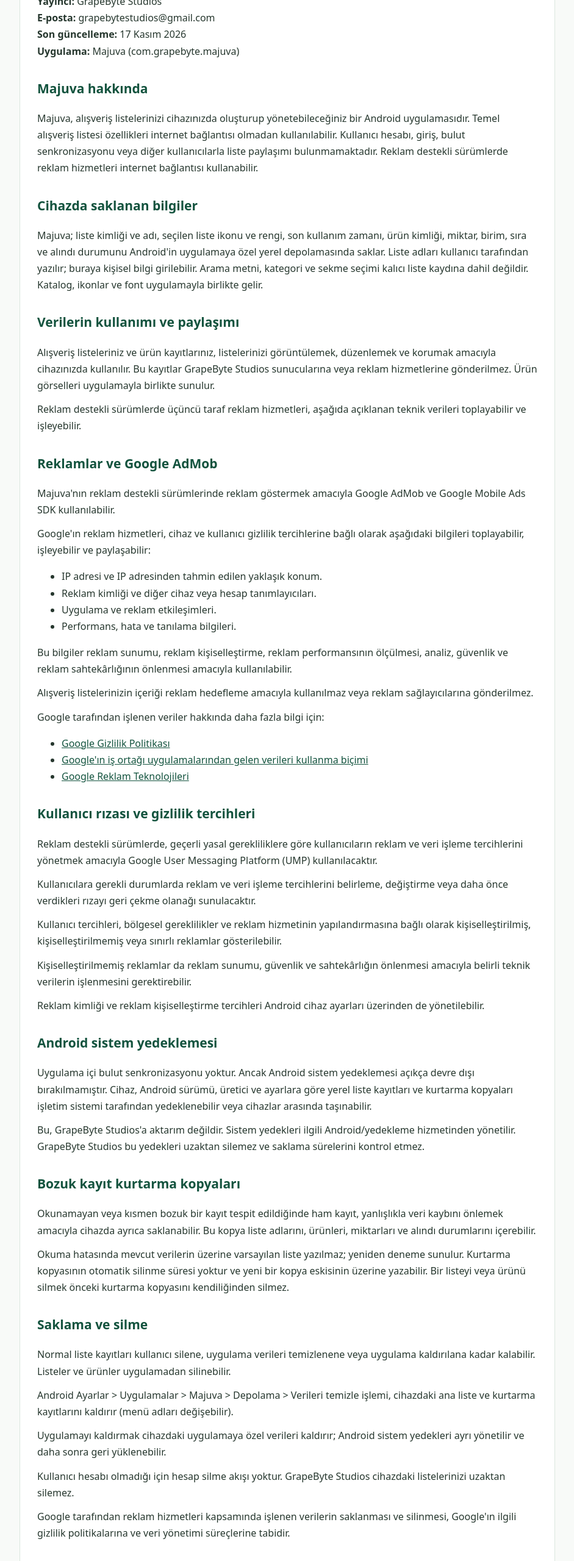
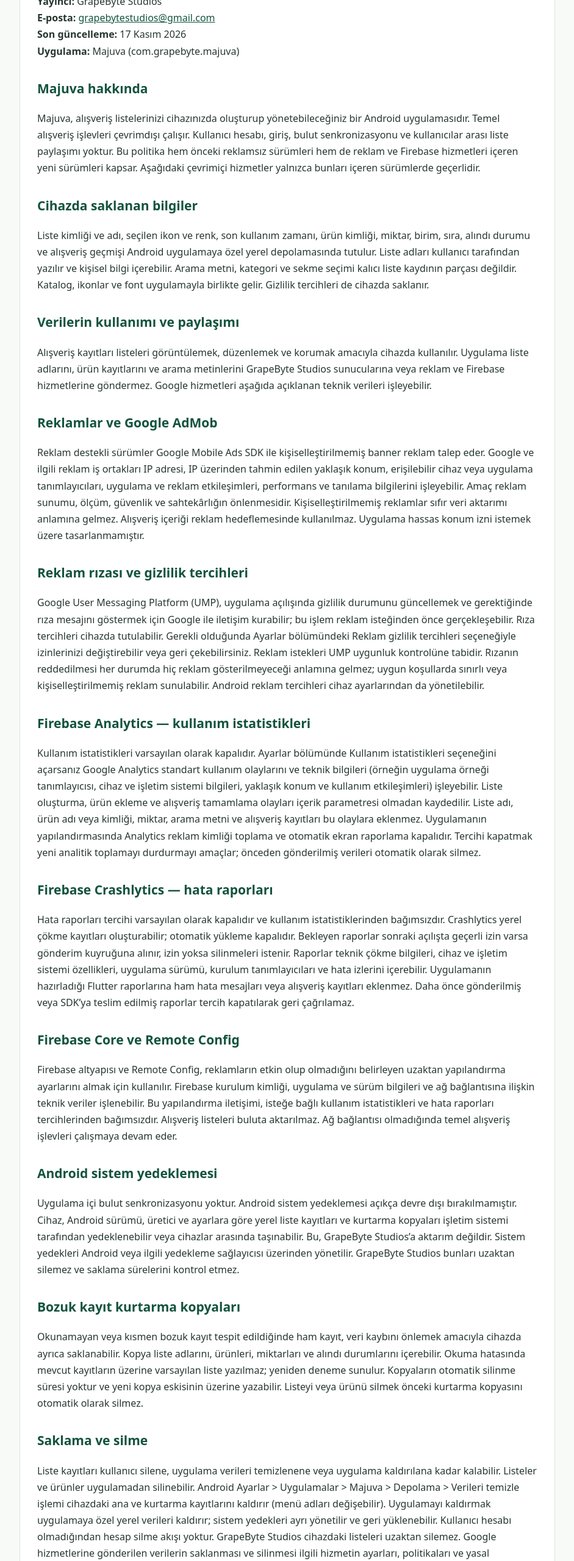
Before and after one commit to metinuzumcu05-a11y/majuva-privacy, a plain HTML site: page index.html in a window 1280 px wide. Shown: the part 240-2800 px from the top of the page at 61% size, without its empty margins (169-1110 px from the left). Drawn offline with Linux system fonts and the light colour scheme.

Commit message:
Update privacy policies for Firebase and AdMob
Added Firebase Analytics, Crashlytics, Remote Config and updated advertising consent and data processing disclosures in Turkish and English.

```diff
--- a/index.html
+++ b/index.html
@@ -1,277 +1,40 @@
-
 <!doctype html>
 <html lang="tr">
-<head>
-    <meta charset="utf-8">
-    <meta name="viewport" content="width=device-width,initial-scale=1">
-    <title>Majuva — Gizlilik Politikası</title>
-
-    <style>
-        body{margin:0;background:#f8faf8;color:#26372e;font:16px/1.7 system-ui,Segoe UI,sans-serif}
-        header{background:#13533e;color:white;padding:22px}
-        header div{max-width:820px;margin:auto}
-        header strong{font-size:24px}
-        header a{margin-left:20px;color:#e4f9e9}
-        main{max-width:820px;margin:24px auto;padding:28px;background:white;border-radius:18px;border:1px solid #dbe7de}
-        h1{font-size:30px}
-        h2{font-size:21px;margin-top:30px;color:#13533e}
-        p{margin:12px 0}
-        main a{color:#13533e;overflow-wrap:anywhere}
-        footer{text-align:center;color:#687c6e;padding:20px}
-        @media(max-width:650px){
-            main{margin:0;border:none;border-radius:0;padding:20px}
-            h1{font-size:26px}
-        }
-    </style>
-</head>
-
-<body>
-<header>
-    <div>
-        <strong>Majuva</strong>
-        <a href="index.html">Türkçe</a>
-        <a href="privacy-en.html">English</a>
-    </div>
-</header>
-
-<main>
-    <h1>Majuva Gizlilik Politikası</h1>
-
-    <p>
-        <strong>Yayıncı:</strong> GrapeByte Studios<br>
-        <strong>E-posta:</strong> grapebytestudios@gmail.com<br>
+<head><meta charset="utf-8"><meta name="viewport" content="width=device-width,initial-scale=1"><title>Majuva — Gizlilik Politikası</title><style>body{margin:0;background:#f8faf8;color:#26372e;font:16px/1.7 system-ui,Segoe UI,sans-serif}header{background:#13533e;color:white;padding:22px}header div{max-width:820px;margin:auto}header strong{font-size:24px}header a{margin-left:20px;color:#e4f9e9}main{max-width:820px;margin:24px auto;padding:28px;background:white;border-radius:18px;border:1px solid #dbe7de}h1{font-size:30px}h2{font-size:21px;margin-top:30px;color:#13533e}p{margin:12px 0}main a{color:#13533e;overflow-wrap:anywhere}footer{text-align:center;color:#687c6e;padding:20px}@media(max-width:650px){main{margin:0;border:none;border-radius:0;padding:20px}h1{font-size:26px}}</style></head>
+<body><header><div><strong>Majuva</strong><a href="index.html">Türkçe</a><a href="privacy-en.html">English</a></div></header>
+<main><h1>Majuva Gizlilik Politikası</h1><p><strong>Yayıncı:</strong> GrapeByte Studios<br>
+<strong>E-posta:</strong> <a href="mailto:grapebytestudios@gmail.com">grapebytestudios@gmail.com</a><br>
 <strong>Son güncelleme:</strong> 17 Kasım 2026<br>
-        <strong>Uygulama:</strong> Majuva (com.grapebyte.majuva)
-    </p>
-
+<strong>Uygulama:</strong> Majuva (com.grapebyte.majuva)</p>
 <h2>Majuva hakkında</h2>
-    <p>
-        Majuva, alışveriş listelerinizi cihazınızda oluşturup
-        yönetebileceğiniz bir Android uygulamasıdır. Temel
-        alışveriş listesi özellikleri internet bağlantısı
-        olmadan kullanılabilir. Kullanıcı hesabı, giriş, bulut
-        senkronizasyonu veya diğer kullanıcılarla liste
-        paylaşımı bulunmamaktadır. Reklam destekli sürümlerde
-        reklam hizmetleri internet bağlantısı kullanabilir.
-    </p>
-
+<p>Majuva, alışveriş listelerinizi cihazınızda oluşturup yönetebileceğiniz bir Android uygulamasıdır. Temel alışveriş işlevleri çevrimdışı çalışır. Kullanıcı hesabı, giriş, bulut senkronizasyonu ve kullanıcılar arası liste paylaşımı yoktur. Bu politika hem önceki reklamsız sürümleri hem de reklam ve Firebase hizmetleri içeren yeni sürümleri kapsar. Aşağıdaki çevrimiçi hizmetler yalnızca bunları içeren sürümlerde geçerlidir.</p>
 <h2>Cihazda saklanan bilgiler</h2>
-    <p>
-        Majuva; liste kimliği ve adı, seçilen liste ikonu ve
-        rengi, son kullanım zamanı, ürün kimliği, miktar,
-        birim, sıra ve alındı durumunu Android'in uygulamaya
-        özel yerel depolamasında saklar. Liste adları kullanıcı
-        tarafından yazılır; buraya kişisel bilgi girilebilir.
-        Arama metni, kategori ve sekme seçimi kalıcı liste
-        kaydına dahil değildir. Katalog, ikonlar ve font
-        uygulamayla birlikte gelir.
-    </p>
-
+<p>Liste kimliği ve adı, seçilen ikon ve renk, son kullanım zamanı, ürün kimliği, miktar, birim, sıra, alındı durumu ve alışveriş geçmişi Android uygulamaya özel yerel depolamasında tutulur. Liste adları kullanıcı tarafından yazılır ve kişisel bilgi içerebilir. Arama metni, kategori ve sekme seçimi kalıcı liste kaydının parçası değildir. Katalog, ikonlar ve font uygulamayla birlikte gelir. Gizlilik tercihleri de cihazda saklanır.</p>
 <h2>Verilerin kullanımı ve paylaşımı</h2>
-    <p>
-        Alışveriş listeleriniz ve ürün kayıtlarınız,
-        listelerinizi görüntülemek, düzenlemek ve korumak
-        amacıyla cihazınızda kullanılır. Bu kayıtlar
-        GrapeByte Studios sunucularına veya reklam
-        hizmetlerine gönderilmez. Ürün görselleri uygulamayla
-        birlikte sunulur.
-    </p>
-    <p>
-        Reklam destekli sürümlerde üçüncü taraf reklam
-        hizmetleri, aşağıda açıklanan teknik verileri
-        toplayabilir ve işleyebilir.
-    </p>
-
+<p>Alışveriş kayıtları listeleri görüntülemek, düzenlemek ve korumak amacıyla cihazda kullanılır. Uygulama liste adlarını, ürün kayıtlarını ve arama metinlerini GrapeByte Studios sunucularına veya reklam ve Firebase hizmetlerine göndermez. Google hizmetleri aşağıda açıklanan teknik verileri işleyebilir.</p>
 <h2>Reklamlar ve Google AdMob</h2>
-    <p>
-        Majuva'nın reklam destekli sürümlerinde reklam
-        göstermek amacıyla Google AdMob ve Google Mobile
-        Ads SDK kullanılabilir.
-    </p>
-    <p>
-        Google'ın reklam hizmetleri, cihaz ve kullanıcı
-        gizlilik tercihlerine bağlı olarak aşağıdaki
-        bilgileri toplayabilir, işleyebilir ve paylaşabilir:
-    </p>
-
-    <ul>
-        <li>IP adresi ve IP adresinden tahmin edilen yaklaşık konum.</li>
-        <li>Reklam kimliği ve diğer cihaz veya hesap tanımlayıcıları.</li>
-        <li>Uygulama ve reklam etkileşimleri.</li>
-        <li>Performans, hata ve tanılama bilgileri.</li>
-    </ul>
-
-    <p>
-        Bu bilgiler reklam sunumu, reklam kişiselleştirme,
-        reklam performansının ölçülmesi, analiz, güvenlik
-        ve reklam sahtekârlığının önlenmesi amacıyla
-        kullanılabilir.
-    </p>
-    <p>
-        Alışveriş listelerinizin içeriği reklam hedefleme
-        amacıyla kullanılmaz veya reklam sağlayıcılarına
-        gönderilmez.
-    </p>
-    <p>
-        Google tarafından işlenen veriler hakkında daha
-        fazla bilgi için:
-    </p>
-
-    <ul>
-        <li>
-            <a href="https://policies.google.com/privacy">
-                Google Gizlilik Politikası
-            </a>
-        </li>
-        <li>
-            <a href="https://policies.google.com/technologies/partner-sites">
-                Google'ın iş ortağı uygulamalarından gelen verileri kullanma biçimi
-            </a>
-        </li>
-        <li>
-            <a href="https://policies.google.com/technologies/ads">
-                Google Reklam Teknolojileri
-            </a>
-        </li>
-    </ul>
-
-    <h2>Kullanıcı rızası ve gizlilik tercihleri</h2>
-    <p>
-        Reklam destekli sürümlerde, geçerli yasal
-        gerekliliklere göre kullanıcıların reklam ve veri
-        işleme tercihlerini yönetmek amacıyla Google User
-        Messaging Platform (UMP) kullanılacaktır.
-    </p>
-    <p>
-        Kullanıcılara gerekli durumlarda reklam ve veri
-        işleme tercihlerini belirleme, değiştirme veya
-        daha önce verdikleri rızayı geri çekme olanağı
-        sunulacaktır.
-    </p>
-    <p>
-        Kullanıcı tercihleri, bölgesel gereklilikler ve
-        reklam hizmetinin yapılandırmasına bağlı olarak
-        kişiselleştirilmiş, kişiselleştirilmemiş veya
-        sınırlı reklamlar gösterilebilir.
-    </p>
-    <p>
-        Kişiselleştirilmemiş reklamlar da reklam sunumu,
-        güvenlik ve sahtekârlığın önlenmesi amacıyla
-        belirli teknik verilerin işlenmesini gerektirebilir.
-    </p>
-    <p>
-        Reklam kimliği ve reklam kişiselleştirme tercihleri
-        Android cihaz ayarları üzerinden de yönetilebilir.
-    </p>
-
+<p>Reklam destekli sürümler Google Mobile Ads SDK ile kişiselleştirilmemiş banner reklam talep eder. Google ve ilgili reklam iş ortakları IP adresi, IP üzerinden tahmin edilen yaklaşık konum, erişilebilir cihaz veya uygulama tanımlayıcıları, uygulama ve reklam etkileşimleri, performans ve tanılama bilgilerini işleyebilir. Amaç reklam sunumu, ölçüm, güvenlik ve sahtekârlığın önlenmesidir. Kişiselleştirilmemiş reklamlar sıfır veri aktarımı anlamına gelmez. Alışveriş içeriği reklam hedeflemesinde kullanılmaz. Uygulama hassas konum izni istemek üzere tasarlanmamıştır.</p>
+<h2>Reklam rızası ve gizlilik tercihleri</h2>
+<p>Google User Messaging Platform (UMP), uygulama açılışında gizlilik durumunu güncellemek ve gerektiğinde rıza mesajını göstermek için Google ile iletişim kurabilir; bu işlem reklam isteğinden önce gerçekleşebilir. Rıza tercihleri cihazda tutulabilir. Gerekli olduğunda Ayarlar bölümündeki Reklam gizlilik tercihleri seçeneğiyle izinlerinizi değiştirebilir veya geri çekebilirsiniz. Reklam istekleri UMP uygunluk kontrolüne tabidir. Rızanın reddedilmesi her durumda hiç reklam gösterilmeyeceği anlamına gelmez; uygun koşullarda sınırlı veya kişiselleştirilmemiş reklam sunulabilir. Android reklam tercihleri cihaz ayarlarından da yönetilebilir.</p>
+<h2>Firebase Analytics — kullanım istatistikleri</h2>
+<p>Kullanım istatistikleri varsayılan olarak kapalıdır. Ayarlar bölümünde Kullanım istatistikleri seçeneğini açarsanız Google Analytics standart kullanım olaylarını ve teknik bilgileri (örneğin uygulama örneği tanımlayıcısı, cihaz ve işletim sistemi bilgileri, yaklaşık konum ve kullanım etkileşimleri) işleyebilir. Liste oluşturma, ürün ekleme ve alışveriş tamamlama olayları içerik parametresi olmadan kaydedilir. Liste adı, ürün adı veya kimliği, miktar, arama metni ve alışveriş kayıtları bu olaylara eklenmez. Uygulamanın yapılandırmasında Analytics reklam kimliği toplama ve otomatik ekran raporlama kapalıdır. Tercihi kapatmak yeni analitik toplamayı durdurmayı amaçlar; önceden gönderilmiş verileri otomatik olarak silmez.</p>
+<h2>Firebase Crashlytics — hata raporları</h2>
+<p>Hata raporları tercihi varsayılan olarak kapalıdır ve kullanım istatistiklerinden bağımsızdır. Crashlytics yerel çökme kayıtları oluşturabilir; otomatik yükleme kapalıdır. Bekleyen raporlar sonraki açılışta geçerli izin varsa gönderim kuyruğuna alınır, izin yoksa silinmeleri istenir. Raporlar teknik çökme bilgileri, cihaz ve işletim sistemi özellikleri, uygulama sürümü, kurulum tanımlayıcıları ve hata izlerini içerebilir. Uygulamanın hazırladığı Flutter raporlarına ham hata mesajları veya alışveriş kayıtları eklenmez. Daha önce gönderilmiş veya SDK’ya teslim edilmiş raporlar tercih kapatılarak geri çağrılamaz.</p>
+<h2>Firebase Core ve Remote Config</h2>
+<p>Firebase altyapısı ve Remote Config, reklamların etkin olup olmadığını belirleyen uzaktan yapılandırma ayarlarını almak için kullanılır. Firebase kurulum kimliği, uygulama ve sürüm bilgileri ve ağ bağlantısına ilişkin teknik veriler işlenebilir. Bu yapılandırma iletişimi, isteğe bağlı kullanım istatistikleri ve hata raporları tercihlerinden bağımsızdır. Alışveriş listeleri buluta aktarılmaz. Ağ bağlantısı olmadığında temel alışveriş işlevleri çalışmaya devam eder.</p>
 <h2>Android sistem yedeklemesi</h2>
-    <p>
-        Uygulama içi bulut senkronizasyonu yoktur. Ancak
-        Android sistem yedeklemesi açıkça devre dışı
-        bırakılmamıştır. Cihaz, Android sürümü, üretici ve
-        ayarlara göre yerel liste kayıtları ve kurtarma
-        kopyaları işletim sistemi tarafından yedeklenebilir
-        veya cihazlar arasında taşınabilir.
-    </p>
-    <p>
-        Bu, GrapeByte Studios'a aktarım değildir. Sistem
-        yedekleri ilgili Android/yedekleme hizmetinden
-        yönetilir. GrapeByte Studios bu yedekleri uzaktan
-        silemez ve saklama sürelerini kontrol etmez.
-    </p>
-
+<p>Uygulama içi bulut senkronizasyonu yoktur. Android sistem yedeklemesi açıkça devre dışı bırakılmamıştır. Cihaz, Android sürümü, üretici ve ayarlara göre yerel liste kayıtları ve kurtarma kopyaları işletim sistemi tarafından yedeklenebilir veya cihazlar arasında taşınabilir. Bu, GrapeByte Studios’a aktarım değildir. Sistem yedekleri Android veya ilgili yedekleme sağlayıcısı üzerinden yönetilir. GrapeByte Studios bunları uzaktan silemez ve saklama sürelerini kontrol etmez.</p>
 <h2>Bozuk kayıt kurtarma kopyaları</h2>
-    <p>
-        Okunamayan veya kısmen bozuk bir kayıt tespit
-        edildiğinde ham kayıt, yanlışlıkla veri kaybını
-        önlemek amacıyla cihazda ayrıca saklanabilir.
-        Bu kopya liste adlarını, ürünleri, miktarları ve
-        alındı durumlarını içerebilir.
-    </p>
-    <p>
-        Okuma hatasında mevcut verilerin üzerine varsayılan
-        liste yazılmaz; yeniden deneme sunulur. Kurtarma
-        kopyasının otomatik silinme süresi yoktur ve yeni
-        bir kopya eskisinin üzerine yazabilir. Bir listeyi
-        veya ürünü silmek önceki kurtarma kopyasını
-        kendiliğinden silmez.
-    </p>
-
+<p>Okunamayan veya kısmen bozuk kayıt tespit edildiğinde ham kayıt, veri kaybını önlemek amacıyla cihazda ayrıca saklanabilir. Kopya liste adlarını, ürünleri, miktarları ve alındı durumlarını içerebilir. Okuma hatasında mevcut kayıtların üzerine varsayılan liste yazılmaz; yeniden deneme sunulur. Kopyaların otomatik silinme süresi yoktur ve yeni kopya eskisinin üzerine yazabilir. Listeyi veya ürünü silmek önceki kurtarma kopyasını otomatik olarak silmez.</p>
 <h2>Saklama ve silme</h2>
-    <p>
-        Normal liste kayıtları kullanıcı silene, uygulama
-        verileri temizlenene veya uygulama kaldırılana kadar
-        kalabilir. Listeler ve ürünler uygulamadan silinebilir.
-    </p>
-    <p>
-        Android Ayarlar &gt; Uygulamalar &gt; Majuva &gt;
-        Depolama &gt; Verileri temizle işlemi, cihazdaki
-        ana liste ve kurtarma kayıtlarını kaldırır
-        (menü adları değişebilir).
-    </p>
-    <p>
-        Uygulamayı kaldırmak cihazdaki uygulamaya özel
-        verileri kaldırır; Android sistem yedekleri ayrı
-        yönetilir ve daha sonra geri yüklenebilir.
-    </p>
-    <p>
-        Kullanıcı hesabı olmadığı için hesap silme akışı
-        yoktur. GrapeByte Studios cihazdaki listelerinizi
-        uzaktan silemez.
-    </p>
-    <p>
-        Google tarafından reklam hizmetleri kapsamında
-        işlenen verilerin saklanması ve silinmesi, Google'ın
-        ilgili gizlilik politikalarına ve veri yönetimi
-        süreçlerine tabidir.
-    </p>
-
-    <h2>Güvenlik</h2>
-    <p>
-        Kayıtlar Android'in uygulamaya özel depolamasında
-        tutulur. Uygulama ek bir veri şifreleme katmanı
-        uygulamaz; cihazın kilidi ve Android güvenlik
-        önlemleri önemlidir. Mutlak güvenlik veya her
-        durumda kurtarma garantisi verilmez.
-    </p>
-
-    <h2>İletişim ve destek e-postaları</h2>
-    <p>
-        Gizlilik ve destek için
-        <a href="mailto:grapebytestudios@gmail.com">
-            grapebytestudios@gmail.com
-        </a>
-        adresine yazabilirsiniz.
-    </p>
-    <p>
-        Kendi isteğinizle e-postada paylaştığınız bilgiler,
-        talebinizi yanıtlamak amacıyla e-posta sağlayıcısında
-        işlenip saklanabilir; bu, uygulamanın otomatik veri
-        toplaması değildir.
-    </p>
-    <p>
-        Yazışmanızın silinmesini aynı adresten talep
-        edebilirsiniz; geçerli yasal saklama gereklilikleri
-        hariç talep değerlendirilecektir. Belirli bir
-        otomatik silme süresi taahhüt edilmemektedir.
-    </p>
-
+<p>Liste kayıtları kullanıcı silene, uygulama verileri temizlenene veya uygulama kaldırılana kadar kalabilir. Listeler ve ürünler uygulamadan silinebilir. Android Ayarlar &gt; Uygulamalar &gt; Majuva &gt; Depolama &gt; Verileri temizle işlemi cihazdaki ana ve kurtarma kayıtlarını kaldırır (menü adları değişebilir). Uygulamayı kaldırmak uygulamaya özel yerel verileri kaldırır; sistem yedekleri ayrı yönetilir ve geri yüklenebilir. Kullanıcı hesabı olmadığından hesap silme akışı yoktur. GrapeByte Studios cihazdaki listeleri uzaktan silemez. Google hizmetlerine gönderilen verilerin saklanması ve silinmesi ilgili hizmetin ayarları, politikaları ve yasal yükümlülüklerine tabidir. İlgili talepler için aşağıdaki iletişim adresini kullanabilirsiniz.</p>
+<h2>Güvenlik ve uluslararası veri işleme</h2>
+<p>Kayıtlar Android uygulamaya özel depolamasında tutulur; uygulama ayrı bir şifreleme katmanı eklemez. Cihaz kilidi ve Android güvenlik önlemleri önemlidir. Çevrimiçi Google hizmetleri verileri kullanıcının bulunduğu ülke dışında işleyebilir. Mutlak güvenlik veya her durumda kurtarma garantisi verilmez.</p>
+<h2>İletişim ve veri hakları</h2>
+<p>Gizlilik ve destek için <a href="mailto:grapebytestudios@gmail.com">grapebytestudios@gmail.com</a> adresine yazabilirsiniz. Geçerli mevzuat kapsamında kişisel verilerinize ilişkin bilgi, erişim, düzeltme, silme, itiraz veya rızayı geri çekme taleplerinizi iletebilirsiniz. Kendi isteğinizle e-postada paylaştığınız bilgiler talebinizi yanıtlamak üzere e-posta sağlayıcısında işlenip saklanabilir. Yazışmaların silinmesini aynı adresten talep edebilirsiniz; geçerli yasal saklama yükümlülükleri dikkate alınır. Sabit bir otomatik silme süresi taahhüt edilmez.</p>
 <h2>Değişiklikler</h2>
-    <p>
-        Uygulamanın veri işleme yöntemleri, reklam hizmetleri
-        veya gizlilikle ilgili özellikleri değiştiğinde bu
-        politika ve ilgili Google Play veri güvenliği
-        beyanları güncellenir.
-    </p>
-    <p>
-        Gizlilik politikasının güncel metni bu sayfada
-        yayımlanır.
-    </p>
-</main>
-
-<footer>
-    © 2026 GrapeByte Studios · grapebytestudios@gmail.com
-</footer>
-
-</body>
+<p>Veri işleme yöntemleri, reklam hizmetleri veya gizlilikle ilgili özellikler değiştiğinde bu politika ve ilgili Google Play Veri Güvenliği beyanları güncellenir. Güncel metin bu sayfada yayımlanır.</p>
+<h2>Google hizmetleri hakkında daha fazla bilgi</h2>
+<ul><li><a href="https://policies.google.com/privacy">Google Gizlilik Politikası</a></li><li><a href="https://policies.google.com/technologies/partner-sites">Google iş ortağı siteleri ve uygulamaları</a></li><li><a href="https://policies.google.com/technologies/ads">Google reklam teknolojileri</a></li><li><a href="https://firebase.google.com/support/privacy">Firebase gizlilik ve güvenlik</a></li></ul>
+</main><footer>© 2026 GrapeByte Studios · grapebytestudios@gmail.com</footer></body>
 </html>
```
Also changed, not shown: privacy-en.html (+28 -259 lines). Lines whose indentation alone changed are shown as unchanged.
